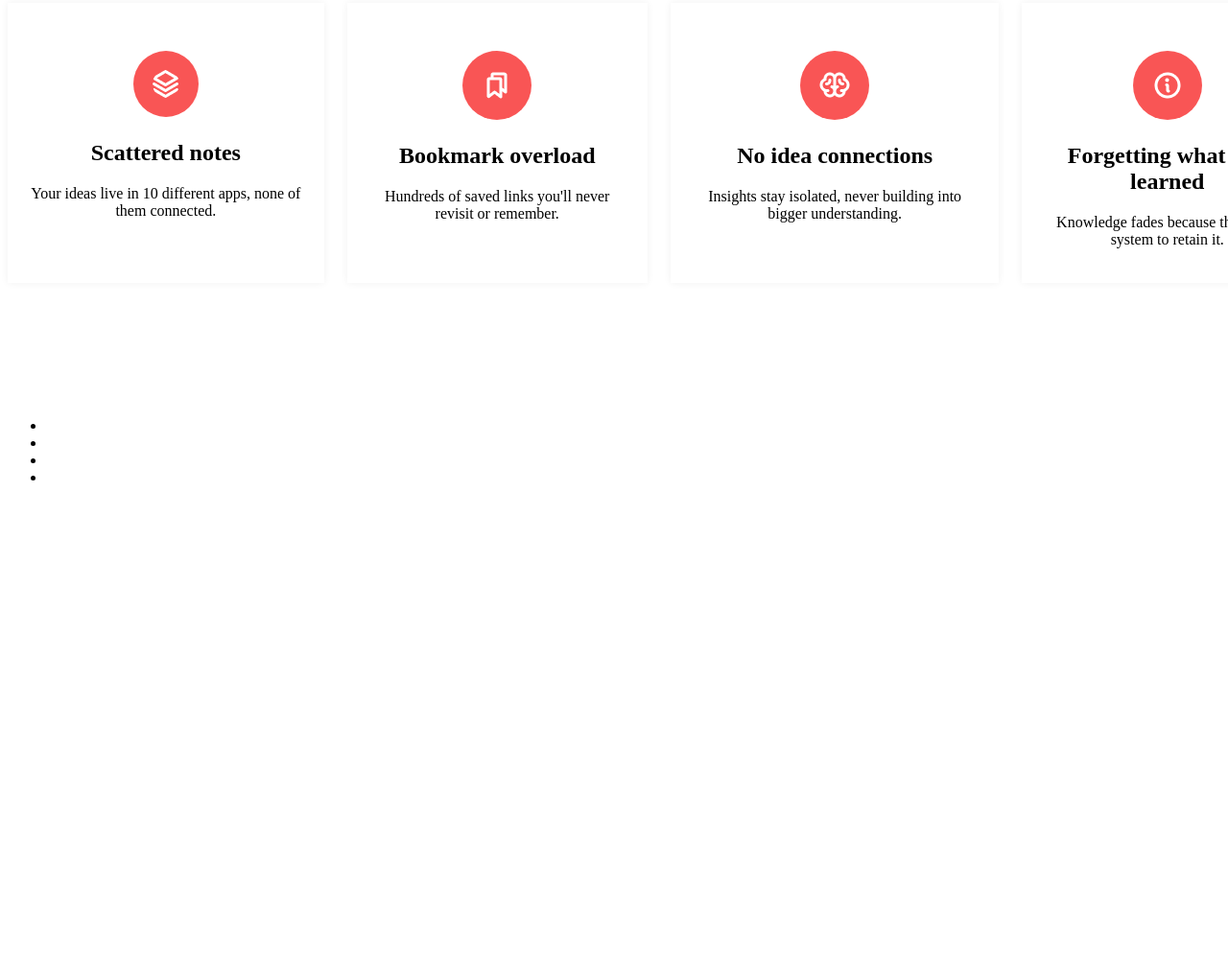
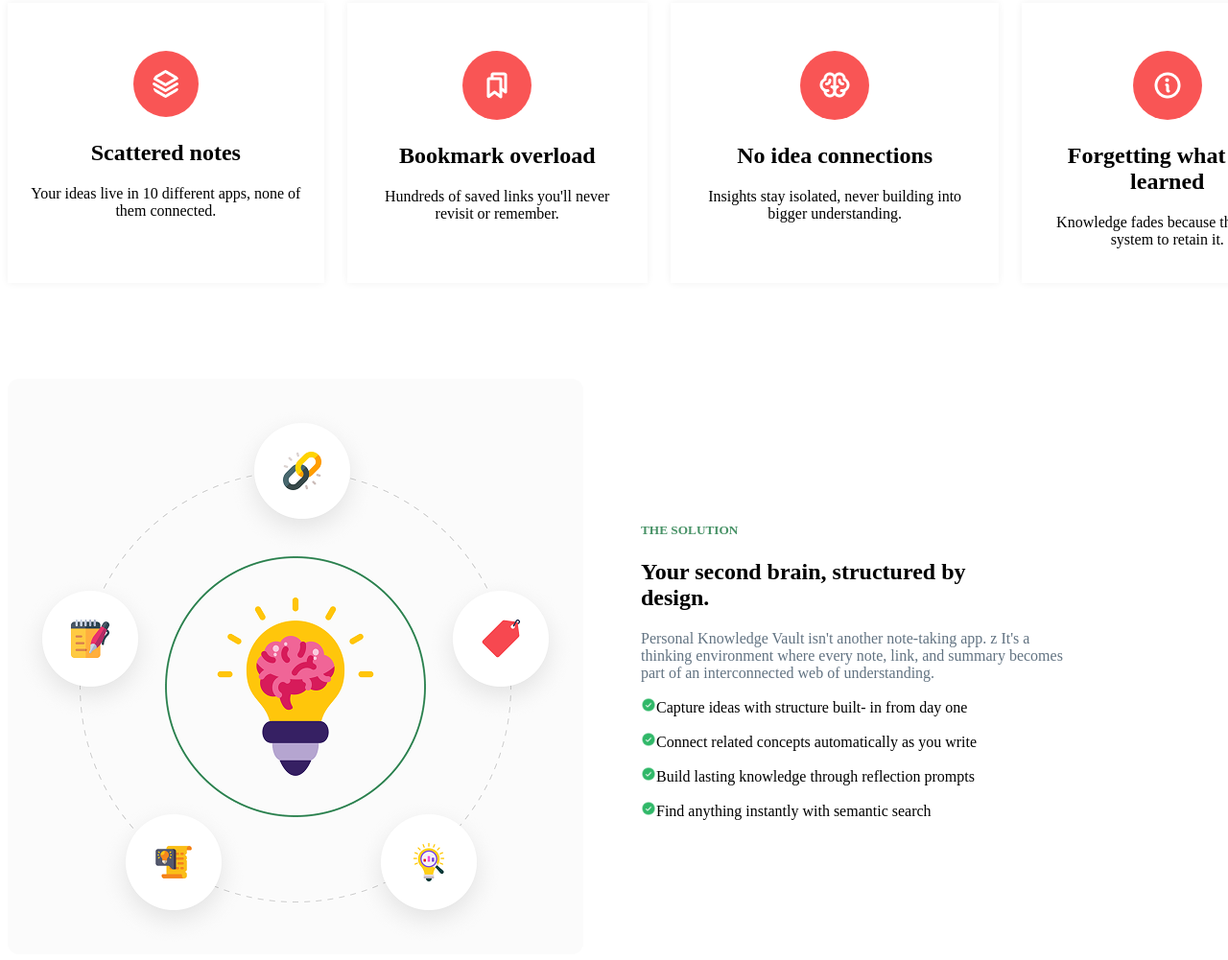
Before and after one commit to chabikunnahar/B13-Assingment-1, a plain HTML site: page index.html in a window 1280 px wide. Shown: the part 894-1895 px from the top of the page at 96% size. Before the commit the page ends 1417 px from the top, so only its background shows below. Drawn offline with Linux system fonts and the light colour scheme; files whose address does not match are found by name.

Commit message:
added design section

```diff
--- a/index.html
+++ b/index.html
@@ -23,7 +23,7 @@
      <div class="banner">
       <div class="intro">
          <div class="">
-            <button class="access"><img src="assets/" alt="">Early Access Now Open</button>
+            <button class="access-btn"><img src="assets/" alt="">Early Access Now Open</button>
          </div>
       <h1>Structured thinking,not just note-taking.</h1>
       <p>A private space to store notes, links, and learning summaries — designed to
@@ -37,6 +37,7 @@
      </div>
     </header>
     <main>
+      <!-- notes section -->
       <section class="notes" >
          <h1>Notes don't fail, Structure does.</h1>
          <p>You're not bad at learning. Your tools just weren't built for how knowledge actually works.</p>
@@ -63,25 +64,44 @@
           </div>
            </div>
       </section>
+      <!-- end of notes section -->
+
+
+      <!-- Design Section -->
       <section class="design">
-         <div>
+         <div class="design-info">
             <div class="desing-img">
-               <img src="" alt="">
+               <img src="assets/knowledge.png" alt="">
             </div>
             <div class=" design-content">
-               <h5></h5>
-               <h1></h1>
-               <p></p>
-               <ul>
-                  <li></li>
-                  <li></li>
-                  <li></li>
-                  <li></li>
-               </ul>
+               <h5>The Solution</h5>
+               <h1>Your second brain,
+structured by design.</h1>
+               <p class="txt-clr"> Personal Knowledge Vault isn't another note-taking app. z It's a thinking environment where every note, link, and summary becomes part of an interconnected web of understanding.</p>
+               <div class="points">
+                  <div class="point">
+                     <p> <img src="assets/CheckCircle.png"
+                        alt="">Capture ideas with structure built-                         in from day one</p>
+                  </div>
+                  <div class="point">
+                     <p> <img src="assets/CheckCircle.png"          alt="">Connect related concepts automatically as you write</p>
+                  </div>
+                  <div class="point">
+                     <p> <img src="assets/CheckCircle.png" alt="">Build lasting knowledge through reflection prompts</p>
+                  </div>
+                  <div class="point">
+                     <p> <img src="assets/CheckCircle.png" alt="">Find anything instantly with semantic search</p>
+                  </div>
+               </div>
 
             </div>
          </div>
       </section>
+      <!-- end of design section -->
+
+
+      <!-- access section -->
+
     </main>
     <footer>
 
--- a/styles/style.css
+++ b/styles/style.css
@@ -1,3 +1,6 @@
+.txt-clr{
+    color: rgba(98, 115, 130, 1);
+}
 .navbar{
     display: flex;
     justify-content: space-between;
@@ -46,7 +49,7 @@
     text-align: center;
 
 }
-.access{
+.access-btn{
     padding: 10px 20px;
     background-color:rgba(255, 255, 255, 1);
     color:rgba(70, 145, 101, 1);
@@ -80,8 +83,33 @@
     background-color: rgba(249, 85, 85, 1);
     border-radius: 50%;
     padding: 20px;
+    }
 
-
-
+    /* desing section */
+    .design{
+    width: 1360px;
+    margin: 100px auto;
+    }
+    .design-info{
+    display: flex;
+    justify-content:space-between;
+    align-items: center;
+    gap: 60px;
+    }
+.design-content > h5{
+    text-transform:uppercase ;
+    color: rgba(70, 145, 101, 1);
+}
+.design-content > h1{
+    width: 50%;
 
 }
+.design-content > p{
+    width:65%;
+
+}
+.point img{
+    width:16px;
+    height: 16px;
+
+}
```
